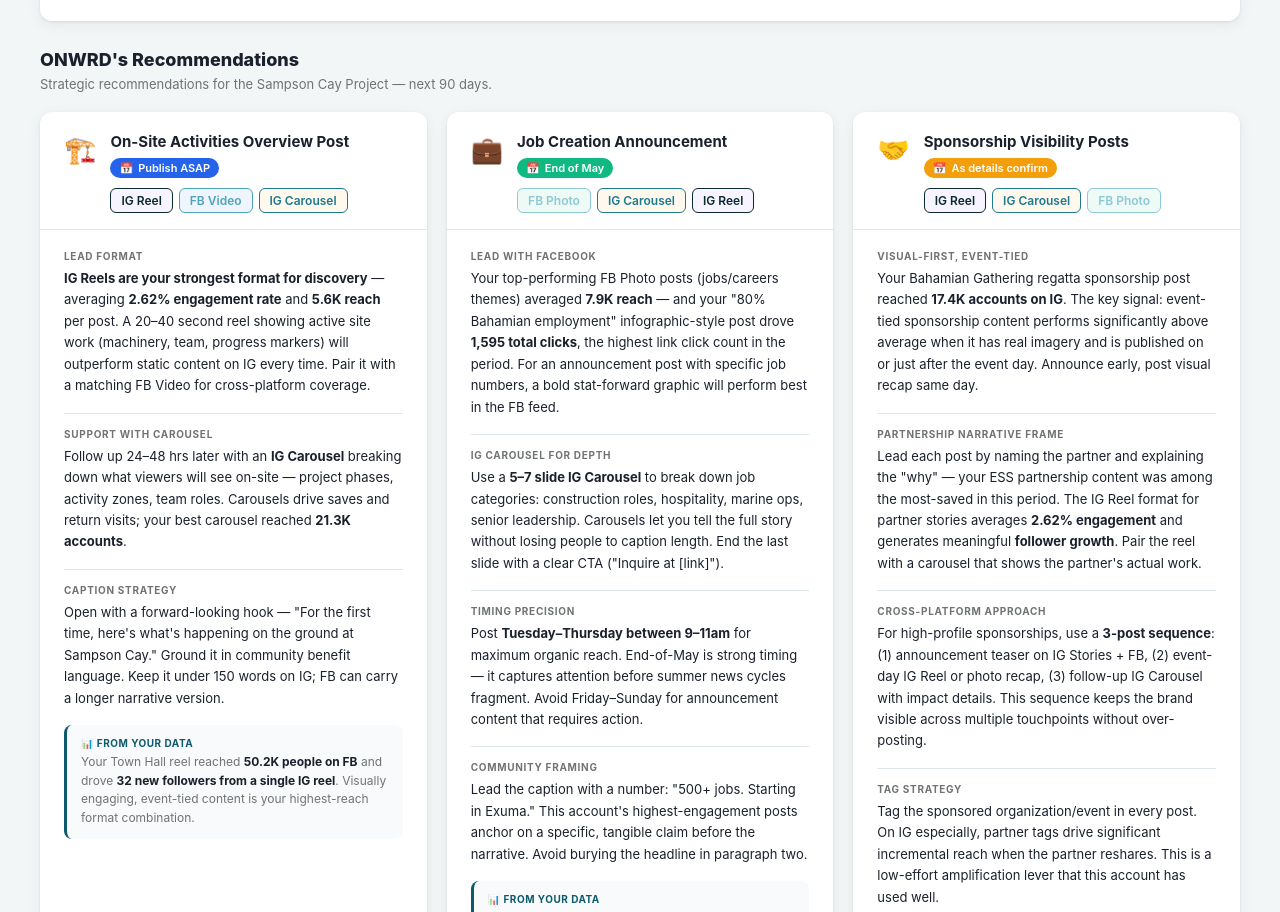
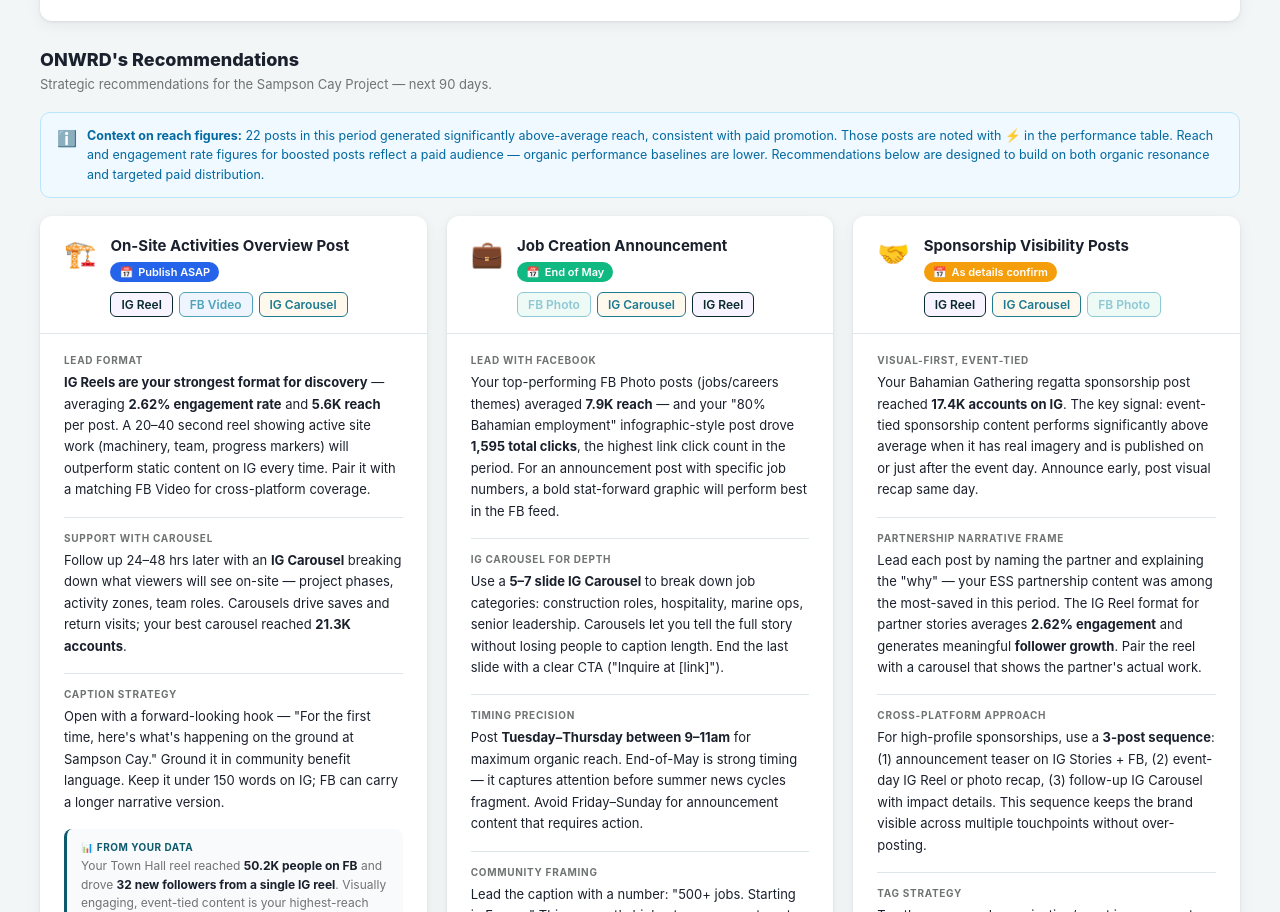
Before and after one commit to juanxjuan82/sampson-cay-dashboard, a plain HTML site: page report.html in a window 1280 px wide. Shown: the part 3134-4046 px from the top of the page. Drawn offline with nearby package versions, Linux system fonts and the light colour scheme.

Commit message:
Update client dashboard — Apr 28, 2026

```diff
--- a/report.html
+++ b/report.html
@@ -894,6 +894,7 @@
       ✏️ <span><strong>Edit mode on</strong> — click any text in the cards below to rewrite it. Your changes carry through to the shareable download.</span>
     </div>
     <div class="strategy-header-sub">Strategic recommendations for the Sampson Cay Project — next 90 days.</div>
+    <div id="boost-caveat-note" style="display:none; align-items:flex-start; gap:10px; background:#f0f9ff; border:1px solid #bae6fd; border-radius:10px; padding:13px 16px; margin-bottom:18px; font-size:12.5px; color:#0369a1; line-height:1.55"></div>
     <div class="strategy-grid" id="strategy-grid"></div>
 
     <!-- CONTENT CALENDAR -->
@@ -957,6 +958,7 @@ let charts = {};
 let embeddedData = null;
 let tableSortKey = 'engRate';
 let tableSortDir = 'desc';
+let boostThreshold = Infinity; // set by renderAnalystNotes; used to flag likely-boosted posts
 
 // Capture a clean page template before any charts or data are rendered.
 // We do this immediately at script load time so the HTML is small and fast to serialise.
@@ -1279,12 +1281,57 @@ function renderAnalystNotes(posts) {
     ? weakCells.map(c => `<div class="audit-item">⚠️ ${c} — <span class="aflag">treat as exploratory, not a firm timing rec</span></div>`).join('')
     : `<div class="audit-item"><span class="aok">✓ No high-ER cells with &lt;3 posts found. Heatmap is directionally reliable.</span></div>`;
 
-  // ── 4. Data reconciliation ──
+  // ── 4. Boost / reach outlier detection ──
+  // Separate per-platform medians so IG and FB organic baselines don't cross-contaminate
+  function platformMedian(platform) {
+    const reaches = posts.filter(p => p.platform === platform && p.reach > 0)
+      .map(p => p.reach).sort((a,b) => a - b);
+    if (!reaches.length) return 0;
+    const mid = Math.floor(reaches.length / 2);
+    return reaches.length % 2 ? reaches[mid] : (reaches[mid-1] + reaches[mid]) / 2;
+  }
+  const igMedian = platformMedian('ig');
+  const fbMedian = platformMedian('fb');
+  const BOOST_MULT = 4; // posts with reach > 4× platform median are flagged
+  const igBoostThreshold = igMedian * BOOST_MULT;
+  const fbBoostThreshold = fbMedian * BOOST_MULT;
+  // Set the module-level threshold for renderTopPosts (use lower of the two for mixed views)
+  boostThreshold = Math.min(igBoostThreshold || Infinity, fbBoostThreshold || Infinity);
+
+  const likelyBoosted = posts.filter(p =>
+    (p.platform === 'ig' && p.reach > igBoostThreshold) ||
+    (p.platform === 'fb' && p.reach > fbBoostThreshold)
+  ).sort((a,b) => b.reach - a.reach);
+
+  // Update client-facing boost caveat note in recommendations section
+  const caveatEl = document.getElementById('boost-caveat-note');
+  if (caveatEl) {
+    if (likelyBoosted.length > 0) {
+      caveatEl.style.display = 'flex';
+      caveatEl.innerHTML = `<span style="font-size:16px;flex-shrink:0">ℹ️</span><span><strong>Context on reach figures:</strong> ${likelyBoosted.length} post${likelyBoosted.length>1?'s':''} in this period generated significantly above-average reach, consistent with paid promotion. Those posts are noted with ⚡ in the performance table. Reach and engagement rate figures for boosted posts reflect a paid audience — organic performance baselines are lower. Recommendations below are designed to build on both organic resonance and targeted paid distribution.</span>`;
+    } else {
+      caveatEl.style.display = 'none';
+    }
+  }
+
+  const boostRows = likelyBoosted.length
+    ? likelyBoosted.map(p => {
+        const med = p.platform === 'ig' ? igMedian : fbMedian;
+        const mult = med > 0 ? (p.reach / med).toFixed(1) : '—';
+        return `<div class="audit-item">⚡ <strong>${p.dateStr}</strong> · ${p.type} · ${fmt(p.reach)} reach
+          <span class="aflag">(${mult}× ${p.platform.toUpperCase()} median)</span>
+          · ER ${fmtPct(p.engRate)} — <span style="color:var(--text-muted);font-size:11px">interpret ER relative to paid audience, not organic</span>
+        </div>`;
+      }).join('')
+    : `<div class="audit-item"><span class="aok">✓ No statistical reach outliers detected.</span></div>`;
+
+  const boostSummary = likelyBoosted.length
+    ? `${likelyBoosted.length} post${likelyBoosted.length>1?'s':''} flagged · IG baseline ~${fmt(Math.round(igMedian))} reach · FB baseline ~${fmt(Math.round(fbMedian))} reach`
+    : '';
+
+  // ── 5. Data reconciliation ──
   const igCt = posts.filter(p=>p.platform==='ig').length;
   const fbCt = posts.filter(p=>p.platform==='fb').length;
-  const igRawCt = igPosts.length;
-  const fbRawCt = fbPosts.length;
-  const crosspostsExcluded = fbRawCt - fbCt; // only relevant if using a non-all filter
   const totalLoadedReach = posts.reduce((s,p)=>s+p.reach,0);
 
   document.getElementById('analyst-notes-body').innerHTML = `
@@ -1299,19 +1346,25 @@ function renderAnalystNotes(posts) {
       <div class="audit-item"><strong>Weighted ER</strong> (total engagements ÷ total reach) = <strong>${fmtPct(weightedER)}</strong><br>${erGapNote}</div>
       <div class="audit-item awarn">→ Relabel KPI card: <strong>"Avg Post Engagement Rate"</strong><br><span style="font-size:11px;font-weight:400;color:var(--text-muted)">"Avg Engagement Rate" implies account-level weighted ER, which reads as ${fmtPct(weightedER)}</span></div>
     </div>
+    <div class="audit-card" style="grid-column: 1 / -1">
+      <div class="audit-card-title">⚡ Reach Outlier Detection — Likely Boosted Posts</div>
+      <div class="audit-item" style="color:var(--text-muted);font-style:italic;margin-bottom:4px">Posts with reach &gt; ${BOOST_MULT}× their platform's median are flagged. Boosted posts have outsized reach by design — their engagement rate reflects a paid audience, not organic resonance. ${boostSummary ? `<strong style="color:#0d5a6c">${boostSummary}</strong>` : ''}</div>
+      ${boostRows}
+      <div class="audit-item" style="color:var(--text-muted);font-size:11px;margin-top:4px">⚡ icon also appears in the top posts table. Before including a boosted post in reach-based recommendations, note it was paid distribution.</div>
+    </div>
     <div class="audit-card">
       <div class="audit-card-title">🕐 Heatmap Reliability</div>
       <div class="audit-item" style="color:var(--text-muted);font-style:italic;margin-bottom:2px">Flagging cells in top 65% of ER performance with &lt;3 posts — too thin for firm timing recommendations.</div>
       ${heatmapRows}
-      <div class="audit-item" style="color:var(--text-muted);font-size:11px;margin-top:4px">Recommendation: treat best-time data as a testing guide. Require 5–8 posts per slot before calling it a conclusion.</div>
+      <div class="audit-item" style="color:var(--text-muted);font-size:11px;margin-top:4px">Treat best-time data as a testing guide. Require 5–8 posts per slot before calling it a conclusion.</div>
     </div>
     <div class="audit-card">
       <div class="audit-card-title">🔢 Data Reconciliation</div>
-      <div class="audit-item"><strong>Loaded:</strong> ${igCt} IG posts · ${fbCt} FB posts · ${igCt+fbCt} total<br><span style="font-size:11px;color:var(--text-muted)">FB crossposts excluded via <em>Is crosspost ≠ '1'</em> filter</span></div>
+      <div class="audit-item"><strong>Loaded:</strong> ${igCt} IG · ${fbCt} FB · ${igCt+fbCt} total posts<br><span style="font-size:11px;color:var(--text-muted)">FB crossposts excluded via <em>Is crosspost ≠ '1'</em> filter</span></div>
       <div class="audit-item"><strong>Total reach in this view:</strong> ${fmt(totalLoadedReach)}<br>
-        <span style="font-size:11px;color:var(--text-muted)">If client audits raw CSV and finds higher totals, add: <em>"Totals exclude duplicate/cross-posted rows."</em></span>
+        <span style="font-size:11px;color:var(--text-muted)">If client audits raw CSV and finds higher totals, note: <em>"Totals exclude duplicate/cross-posted rows."</em></span>
       </div>
-      <div class="audit-item"><strong>Reach/Views split:</strong> IG ${fmt(igPosts.reduce((s,p)=>s+p.reach,0))} reach · FB ${fmt(fbPosts.reduce((s,p)=>s+p.reach,0))} reach</div>
+      <div class="audit-item"><strong>Reach split:</strong> IG ${fmt(igPosts.reduce((s,p)=>s+p.reach,0))} · FB ${fmt(fbPosts.reduce((s,p)=>s+p.reach,0))}</div>
     </div>
   `;
 }
@@ -1806,7 +1859,7 @@ function renderTopPosts(posts) {
       <td><span class="type-tag ${typeClass(p.type)}">${p.type}</span></td>
       <td style="color:var(--text-muted); font-size:12px; white-space:nowrap">${p.dateStr}</td>
       <td><div class="post-caption" title="${p.caption.replace(/"/g,"'")}">${p.caption || '—'}</div></td>
-      <td style="font-weight:600">${fmt(p.reach)}</td>
+      <td style="font-weight:600">${fmt(p.reach)}${p.reach > boostThreshold ? ' <span title="Reach is 4× above median — likely boosted" style="cursor:help;font-size:11px">⚡</span>' : ''}</td>
       <td style="color:var(--text-muted)">${p.views > 0 ? fmt(p.views) : '—'}</td>
       <td style="color:var(--text-muted)">${fmt(p.interactions)}</td>
       <td>
```
